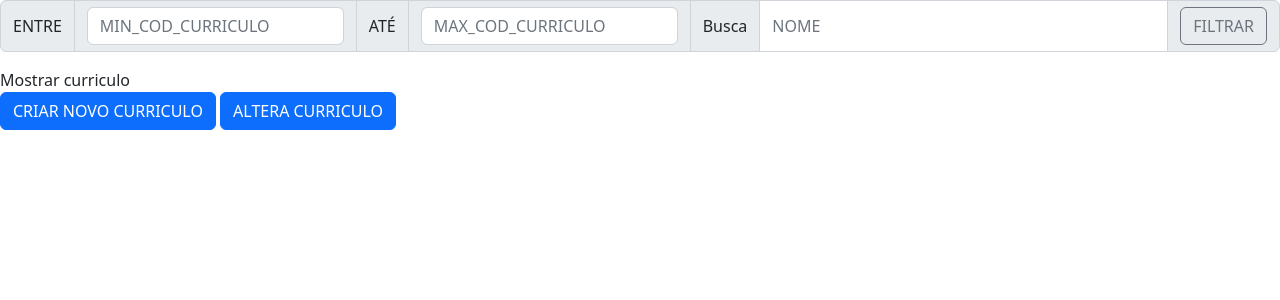
After one commit to CAIOMSeniac/Sistema-Eniac, a PHP site: page /curriculo.php in a window 1280 px wide. The commit adds this page. Shown: the top 300 px of the page. Run offline with PHP 8.4, Linux system fonts and the light colour scheme.

Commit message:
começo curriculo

```diff
--- /dev/null
+++ b/curriculo.php
@@ -0,0 +1,187 @@
+<?php
+
+session_start();
+include_once('conexao_Banco.php');
+$cond = "1=1 ";
+if(isset($_POST['buscar'])){
+    if (isset($_POST['MIN_COD_CURRICULO']) && strlen($_POST['MIN_COD_CURRICULO']) > 0) {
+        $min = mysqli_real_escape_string($conn,$_POST['MIN_COD_CURRICULO']);
+        $cond .= "AND `cod_curriculo` > $min ";
+    }
+    if (isset($_POST['MAX_COD_CURRICULO']) && strlen($_POST['MAX_COD_CURRICULO']) > 0) {
+        $max = mysqli_real_escape_string($conn,$_POST['MAX_COD_CURRICULO']);
+        $cond .= "AND `cod_curriculo` < $max ";
+    }
+    if (isset($_POST['buscaNome'] ) && strlen($_POST['buscaNome']) > 0) {
+        $nome = mysqli_real_escape_string($conn,$_POST['buscaNome']);
+        $cond .= 'AND `evento` LIKE "%'.$nome.'%" ';
+    }}
+?>
+<!DOCTYPE html>
+<html lang="pt-br">
+<head>
+    <!-- LINKS DO BOOTSTRAP-->
+    <link href="https://cdn.jsdelivr.net/npm/bootstrap@5.2.1/dist/css/bootstrap.min.css" rel="stylesheet" integrity="sha384-iYQeCzEYFbKjA/T2uDLTpkwGzCiq6soy8tYaI1GyVh/UjpbCx/TYkiZhlZB6+fzT" crossorigin="anonymous">
+    <script src="https://cdn.jsdelivr.net/npm/bootstrap@5.2.1/dist/js/bootstrap.bundle.min.js" integrity="sha384-u1OknCvxWvY5kfmNBILK2hRnQC3Pr17a+RTT6rIHI7NnikvbZlHgTPOOmMi466C8" crossorigin="anonymous"></script>
+    <!---->
+    <link rel="stylesheet" type="text/css" href="styleGen.css">
+    <link rel="icon" type="imagem/png" href="https://portalacademico.eniac.edu.br/pluginfile.php/1/theme_snap/favicon/1663305488/favicon-32.png" />
+    <meta charset="UTF-8">
+    <meta http-equiv="X-UA-Compatible" content="IE=edge">
+    <meta name="viewport" content="width=device-width, initial-scale=1.0">
+    <title>Projeto</title>
+</head>
+<body>
+  <!--CONDIÇÕES DE BUSCA/ FILTROS-->
+<form  method="POST">
+<div class="input-group mb-3">
+<span class="input-group-text" id="basic-addon1">
+ENTRE
+</span>
+ <span class="input-group-text" id="basic-addon1">
+ <input type="text" name="MIN_COD_CURRICULO"class="form-control" placeholder="MIN_COD_CURRICULO" aria-label="Username" aria-describedby="basic-addon1">
+</span><span class="input-group-text" id="basic-addon1">
+ ATÉ
+</span><span class="input-group-text" id="basic-addon1">
+<input type="text" name="MAX_COD_CURRICULO"class="form-control" placeholder="MAX_COD_CURRICULO" aria-label="Username" aria-describedby="basic-addon1">
+</span><span class="input-group-text" id="basic-addon1">Busca</span>
+<input type="text" name="buscaNome"class="form-control" placeholder="NOME" aria-label="Username" aria-describedby="basic-addon1">
+<span class="input-group-text" id="basic-addon1">
+    <button name = 'buscar' class="btn btn-outline-secondary" type="submit">FILTRAR</button>
+</span>
+</div>
+</form>
+
+<button type='button' class='dropdown-item' data-bs-toggle='modal' data-bs-target='#Curriculo' NOMEImg='' CODImg=''>
+Mostrar curriculo</button>
+
+<button type="button" class="btn btn-primary" data-bs-toggle="modal" data-bs-target="#CriaCurriculo" >
+CRIAR NOVO CURRICULO
+</button>
+
+<button type="button" class="btn btn-primary" data-bs-toggle="modal" data-bs-target="#AlterarCurriculo">
+ALTERA CURRICULO
+</button>
+
+
+
+
+
+
+<div class="modal fade" id="Curriculo" tabindex="-1" aria-labelledby="exampleModalLabel" aria-hidden="true">
+  <div class="modal-dialog modal-dialog-scrollable">
+    <div class="modal-content">
+      <div class="modal-header">
+        <h5 class="modal-title" id="exampleModalLabel">CURRICULO DE:  </h5>
+        <button type="button" class="btn-close" data-bs-dismiss="modal" aria-label="Close"></button>
+      </div>
+      <div class="modal-body">
+        <div class="container text-center">
+          <div class="row">
+            <div class="col-sm-5 btn btn-primary">
+             <img src="https://encrypted-tbn0.gstatic.com/images?q=tbn:ANd9GcRtZlG8lEIv_ncm1eNFBgteuj7-kFqcoVMjrw&usqp=CAU" class="figure-img img-fluid rounded">
+            </div>
+            <div class="col-sm-7 btn btn-primary">
+              <h5>NOME COMPLETO</h5>
+              <hr>
+              <h6>data de nascimento</h6>
+              <h6>data de nascimento</h6>
+              <h6>data de nascimento</h6>
+              <h6>data de nascimento</h6>
+            </div>
+          </div>
+          <div class="row">
+            <div class="col-sm btn btn-primary">
+              Formação academica
+              <hr>
+              <h5>NOME COMPLETO</h5>
+              <h6>data de nascimento</h6>
+              <h6>data de nascimento</h6>
+              <h6>data de nascimento</h6>
+              <h6>data de nascimento</h6>
+            </div>
+          </div>
+          <div class="row">
+            <div class="col-sm btn btn-primary">
+              Experiencia profissional
+              <hr>
+              <h5>NOME COMPLETO</h5>
+              <h6>data de nascimento</h6>
+              <h6>data de nascimento</h6>
+              <h6>data de nascimento</h6>
+              <h6>data de nascimento</h6>
+            </div>
+          </div>
+        </div>
+    </div>
+  </div>
+  </div>
+  </div>
+
+
+
+
+<div class="modal fade" id="CriaCurriculo" tabindex="-1" aria-labelledby="exampleModalLabel" aria-hidden="true">
+  <div class="modal-dialog">
+    <div class="modal-content">
+      <div class="modal-header">
+        <h5 class="modal-title" id="exampleModalLabel">Registrando novo Curriculo</h5>
+        <button type="button" class="btn-close" data-bs-dismiss="modal" aria-label="Close"></button>
+      </div>
+      <div class="modal-body">
+
+
+        <form action="" method="POST">
+
+          <div class="mb-3">
+            <label for="recipient-name" class="col-form-label"> NOME COMPLETO:</label>
+            <input type="text" name="model-NOME" class="form-control" id="model-NOME">
+          </div>
+          <div class="mb-3">
+          <label for="recipient-name" class="col-form-label">RG:</label>
+            <input type="text" name="model-RG" class="form-control" id="model-RG">
+          </div>
+          <div class="mb-3">
+          <label for="recipient-name" class="col-form-label">CPF:</label>
+            <input type="text" name="model-CPF" class="form-control" id="model-CPF">
+          </div>
+          <div class="mb-3">
+          <label for="recipient-name" class="col-form-label">UF:</label>
+            <input type="text" name="model-CPF" class="form-control" id="model-CPF">
+          </div>
+          <div class="mb-3">
+          <label for="recipient-name" class="col-form-label">DATA NASCIMENTO:</label>
+            <input type="date" name="model-NASC" class="form-control" id="model-DATA_NASC">
+          </div>
+          <div class="mb-3">
+          <label for="recipient-name" class="col-form-label">CIDADE:</label>
+            <input type="text" name="model-CIDADE" class="form-control" id="model-CIDADE">
+          </div>
+          <div class="mb-3">
+          <label for="recipient-name" class="col-form-label">ENDEREÇO:</label>
+            <input type="text" name="model-CIDADE" class="form-control" id="model-CIDADE" placeholder="RUA, 123 ">
+          </div>
+          <div class="mb-3">
+          <label for="recipient-name" class="col-form-label">EMAIL:</label>
+            <input type="text" name="model-EMAIL" class="form-control" id="model-EMAIL" placeholder="email@email.com.br">
+          </div>
+          <div class="mb-3">
+          <label for="recipient-name" class="col-form-label">TELEFONE:</label>
+            <input type="text" name="model-TELEFONE" class="form-control" id="model-TELEFONE" placeholder="+55 11 12345-6789">
+          </div>
+      </div>
+      <div class="modal-footer">
+        <button  id="CriaImg" name='CriaImg' type="submit" class="btn btn-primary">confirmar</button>
+      </div>
+      </form>
+    </div>
+  </div>
+</div>
+
+
+
+
+
+
+</body>
+</html>
--- a/dashboard.php
+++ b/dashboard.php
@@ -39,10 +39,7 @@ function consulta_usuarios($condicao){
         echo "<a href='usuarios.php' target='_blank'>Alterar usuarios</a>";
     }
     ?>
-    <br>
-    <a href='#' target='_blank'>curriculos</a>
-    <br>
-    <a href='imagens.php' target='_blank'>imagens</a>
+    <a href='curriculo.php' target='_blank'>curriculo</a>
     <br>
     <a href='logout.php'>logout</a>
 <br><br>
--- a/imagemDel.php
+++ b/imagemDel.php
@@ -5,7 +5,7 @@ if(isset($_POST['DEL_IMG'])){;
         $codigo = mysqli_real_escape_string($conn,$_POST['model-cod-u']);
         $querySQL ="DELETE FROM `tabela_imagens` WHERE `codigo` = $codigo";
         $result = mysqli_query($conn,$querySQL);
-        header('Location:imagens.php');
+        header('Location:curriculo.php');
         }
 
 
--- a/imagemNova.php
+++ b/imagemNova.php
@@ -23,7 +23,7 @@ include_once('conexao_Banco.php');
                         VALUES ('".$evento."','".$desc."','".$nome."',
                                 '".$tamanho."','".$tipo."','".$conteudo."',".$cd.")";
             $result = mysqli_query($conn,$querySQL);
-            header('Location:imagens.php');
+            header('Location:curriculo.php');
         }
     }
 ?>
```
Also changed, not shown: colegio.sql (+29 -19 lines), AAAAAAA.php (renamed from imagens.php).
